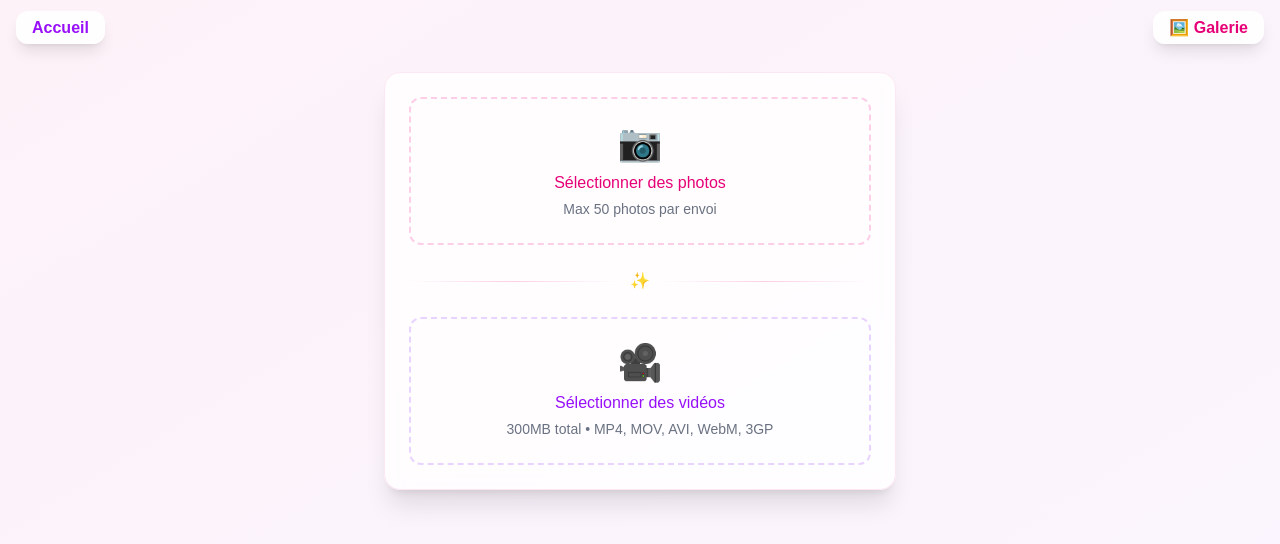
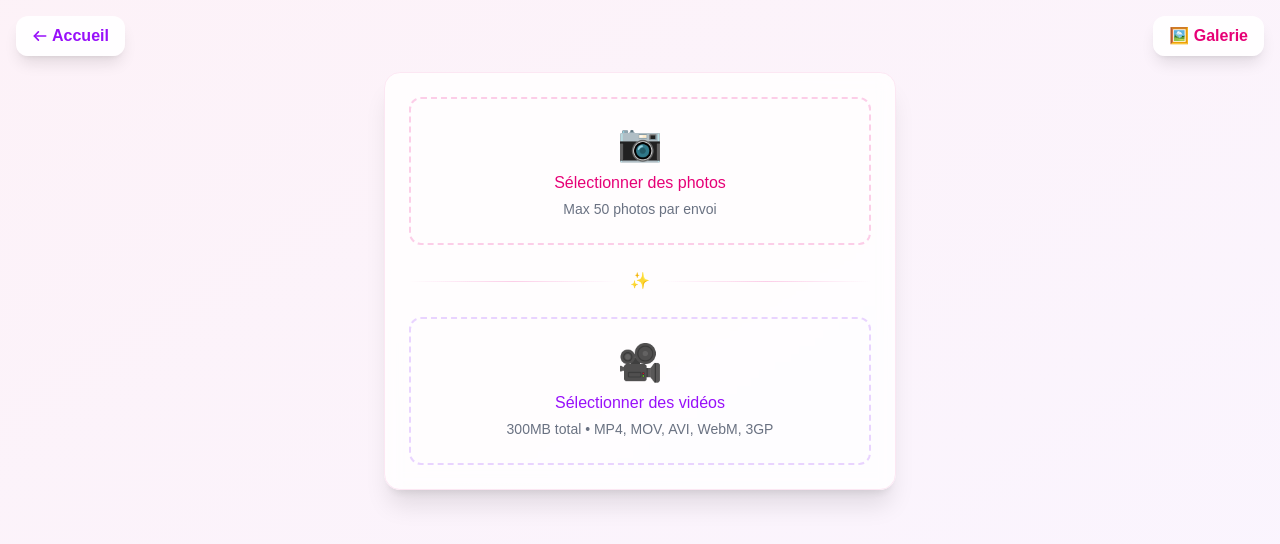
Before and after one commit to Charlelielataste/weeding, a Next.js app: page /upload in a window 1280 px wide. Shown: the top 544 px of the page. Built offline with nearby package versions, Linux system fonts and the light colour scheme.

Commit message:
feat(app): add icon

```diff
--- a/app/gallery/page.tsx
+++ b/app/gallery/page.tsx
@@ -3,24 +3,25 @@
 
 import Link from "next/link";
 import { Gallery } from "../../components/Gallery";
+import ArrowLeftIcon from "@/components/icons/ArrowLeftIcon";
 
 export default function GalleryPage() {
   return (
     <div className="min-h-screen bg-gradient-to-br from-pink-50 to-purple-50 py-8">
       {/* Navigation */}
-      <nav className="fixed top-4 left-4 z-50">
+      <nav className="fixed top-4 left-4 z-50 ">
         <Link
           href="/"
-          className="bg-white/90 text-purple-600 font-bold rounded-xl px-4 py-2 shadow-lg"
+          className="bg-white/90 text-purple-600 font-bold rounded-xl px-4 py-2 shadow-lg flex items-center gap-1"
         >
-          Accueil
+          <ArrowLeftIcon className="size-4" /> Accueil
         </Link>
       </nav>
 
       <nav className="fixed top-4 right-4 z-50">
         <Link
           href="/upload"
-          className="bg-white/90 text-pink-600 font-bold rounded-xl px-4 py-2 shadow-lg"
+          className="bg-white/90 text-pink-600 font-bold rounded-xl px-4 py-2 shadow-lg flex items-center gap-1"
         >
           📸 Upload
         </Link>
--- a/app/page.tsx
+++ b/app/page.tsx
@@ -63,10 +63,7 @@ export default function HomePage() {
               🎨 <strong>Galerie :</strong> Découvrez tous les souvenirs
               partagés
             </p>
-            <p>
-              💝 <strong>:</strong> N&apos;hésitez pas à leur laisser un message
-              vidéo
-            </p>
+            <p>💝 N&apos;hésitez pas à leur laisser un message vidéo</p>
           </div>
         </div>
 
--- a/app/upload/page.tsx
+++ b/app/upload/page.tsx
@@ -4,6 +4,7 @@
 import Link from "next/link";
 import { PhotoUpload } from "../../components/PhotoUpload";
 import { VideoUpload } from "../../components/VideoUpload";
+import ArrowLeftIcon from "@/components/icons/ArrowLeftIcon";
 
 export default function UploadPage() {
   return (
@@ -12,16 +13,16 @@ export default function UploadPage() {
       <nav className="fixed top-4 left-4 z-50">
         <Link
           href="/"
-          className="bg-white/90 text-purple-600 font-bold rounded-xl px-4 py-2 shadow-lg transition-all"
+          className="bg-white/90 text-purple-600 font-bold rounded-xl px-4 py-2 shadow-lg flex items-center gap-1"
         >
-          Accueil
+          <ArrowLeftIcon className="size-4" /> Accueil
         </Link>
       </nav>
 
       <nav className="fixed top-4 right-4 z-50">
         <Link
           href="/gallery"
-          className="bg-white/90 text-pink-600 font-bold rounded-xl px-4 py-2 shadow-lg transition-all"
+          className="bg-white/90 text-pink-600 font-bold rounded-xl px-4 py-2 shadow-lg flex items-center gap-1"
         >
           🖼️ Galerie
         </Link>
--- /dev/null
+++ b/components/icons/ArrowLeftIcon.tsx
@@ -0,0 +1,31 @@
+import { SVGProps } from "react";
+
+export default function ArrowLeftIcon(props: SVGProps<SVGSVGElement>) {
+  return (
+    <svg
+      width="24"
+      height="24"
+      viewBox="0 0 24 24"
+      fill="none"
+      xmlns="http://www.w3.org/2000/svg"
+      {...props}
+    >
+      <path
+        d="M9.57 5.92969L3.5 11.9997L9.57 18.0697"
+        stroke="currentColor"
+        strokeWidth="2.5"
+        strokeMiterlimit="10"
+        strokeLinecap="round"
+        strokeLinejoin="round"
+      />
+      <path
+        d="M20.5 12H3.67004"
+        stroke="currentColor"
+        strokeWidth="2.5"
+        strokeMiterlimit="10"
+        strokeLinecap="round"
+        strokeLinejoin="round"
+      />
+    </svg>
+  );
+}
```
